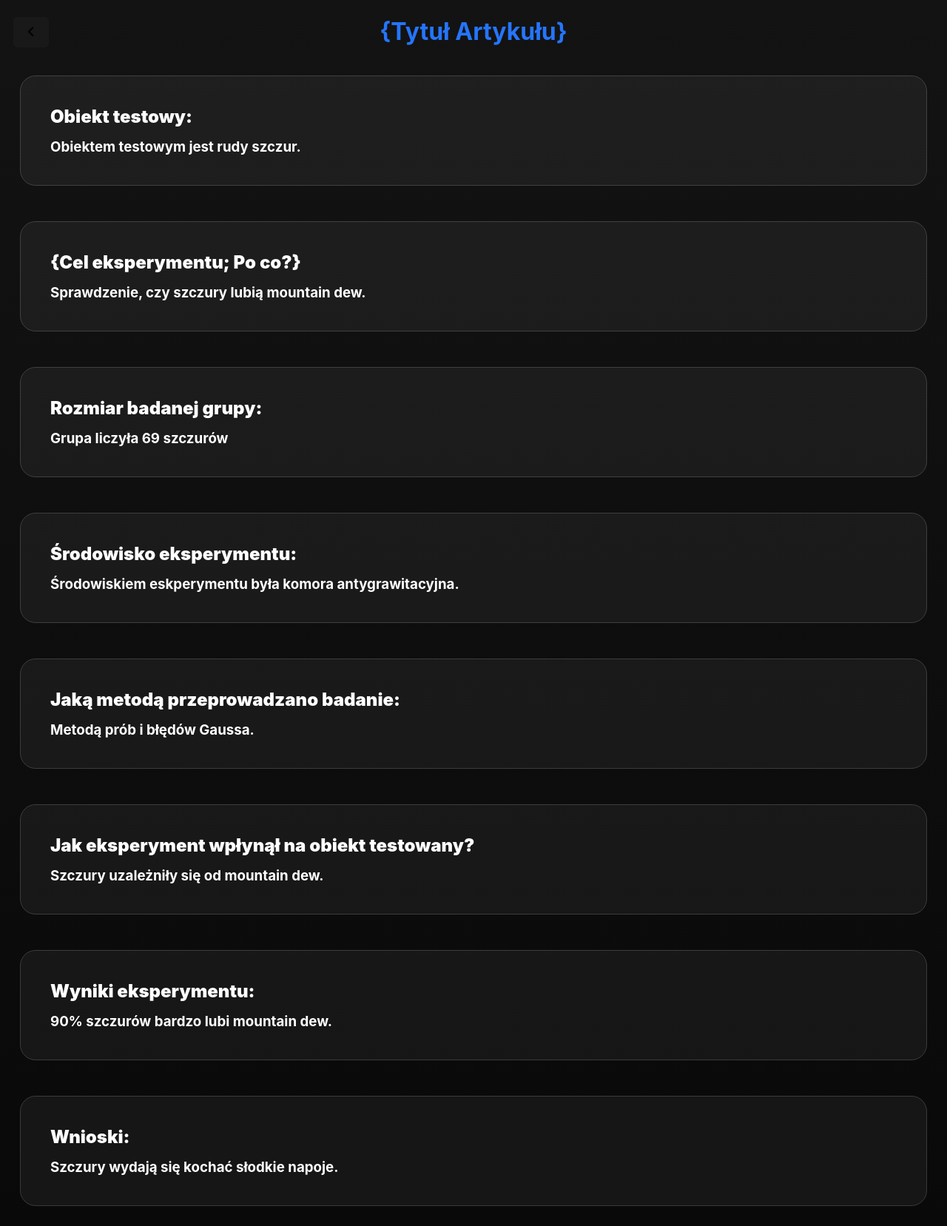
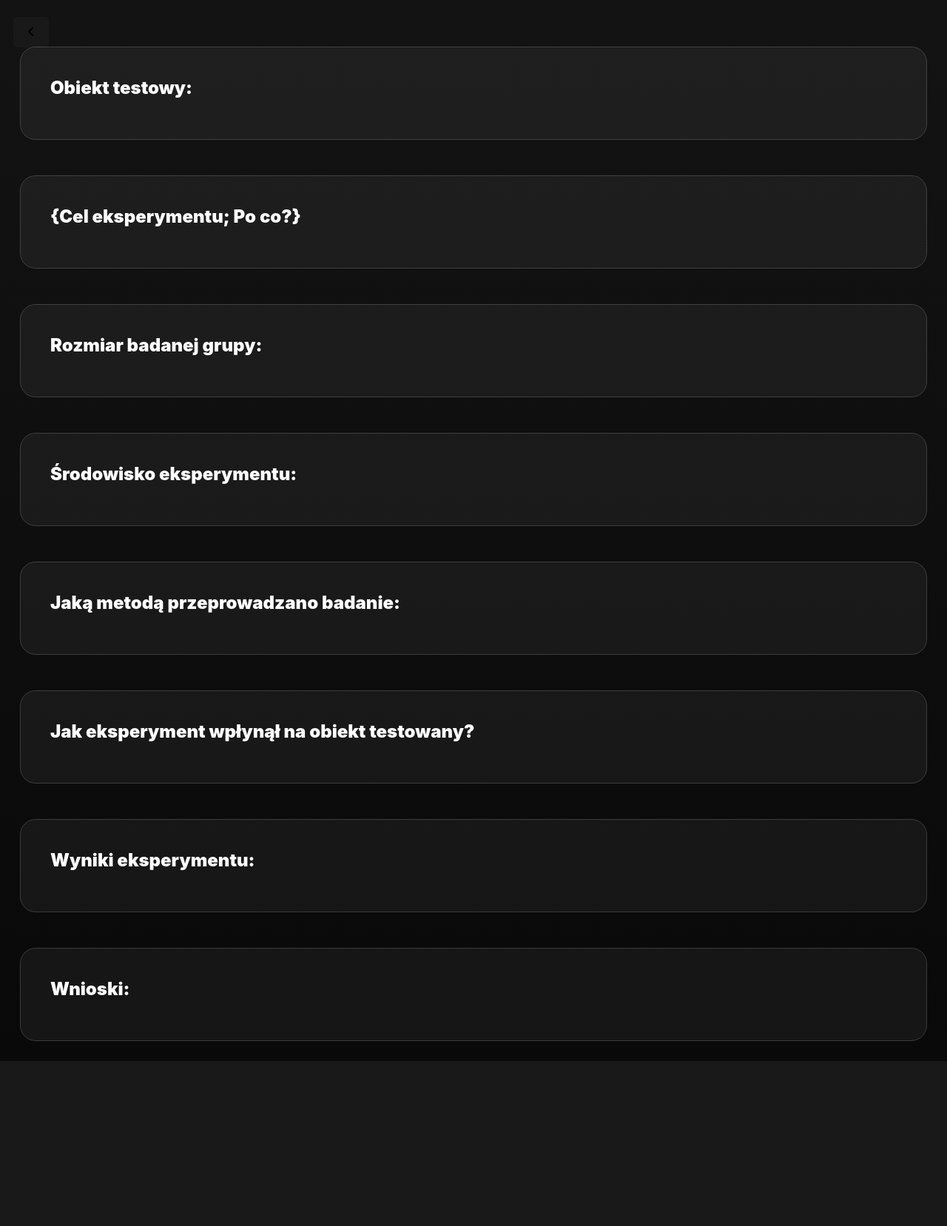
Before and after one commit to Falanger-debug/Simplified-Science, a Flask app: template templates/streszczenie.html in a window 1280 px wide. Shown: the whole page at 74% size. After the commit the page ends 1434 px from the top, so only its background shows below. Run offline with Flask 3, Linux system fonts and the light colour scheme; the template is opened without the code that fills it, so the values that code supplies are empty; some web fonts are replaced.

Commit message:
update poprawki

```diff
--- a/templates/streszczenie.html
+++ b/templates/streszczenie.html
@@ -148,7 +148,6 @@
 
     <div class="title">
         <h1 style="margin-top: 15px;">
-            {Tytuł Artykułu}
             {% if title %}
                 <div>
                      {{ title }}
@@ -168,7 +167,6 @@
                         {{ test_object }}
                     </div>
                 {% endif %}
-                Obiektem testowym jest rudy szczur.
             </h3>
         </div>
 
@@ -182,7 +180,6 @@
                         {{ experiment_goal }}
                     </div>
                 {% endif %}
-                Sprawdzenie, czy szczury lubią mountain dew.
             </h3>
         </div>
 
@@ -196,7 +193,6 @@
                         {{ experiment_group_kind }}
                     </div>
                 {% endif %}
-                Grupa liczyła 69 szczurów
             </h3>
         </div>
 
@@ -210,7 +206,6 @@
                         {{ experiment_environment }}
                     </div>
                 {% endif %}
-                Środowiskiem eskperymentu była komora antygrawitacyjna.
             </h3>
         </div>
 
@@ -224,7 +219,6 @@
                         {{ experiment_method }}
                     </div>
                 {% endif %}
-                Metodą prób i błędów Gaussa.
             </h3>
         </div>
 
@@ -238,7 +232,6 @@
                         {{ object_effect }}
                     </div>
                 {% endif %}
-                Szczury uzależniły się od mountain dew.
             </h3>
         </div>
 
@@ -252,7 +245,6 @@
                         {{ experiment_result }}
                     </div>
                 {% endif %}
-                90% szczurów bardzo lubi mountain dew.
             </h3>
         </div>
 
@@ -266,7 +258,6 @@
                     {{ experiment_conclusions }}
                 </div>
                 {% endif %}
-                Szczury wydają się kochać słodkie napoje.
             </h3>
         </div>
     </div>
```
Also changed, not shown: templates/index.html (+4 -4 lines).
